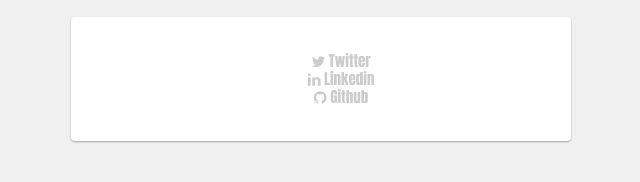
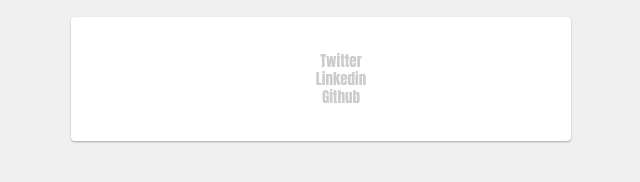
Before and after one commit to jcllobet/StriveSchool, a plain HTML site: page index.html in a window 1280 px wide. Shown: the part 370-552 px from the top of the page, 319-959 px from the left. Drawn offline with Linux system fonts and the light colour scheme.

Commit message:
removing font awesome as it is not allowed ;)

```diff
--- a/index.html
+++ b/index.html
@@ -4,7 +4,6 @@
     <meta charset="utf-8">
     <title> Profile Page </title>
     <link href="https://fonts.googleapis.com/css?family=Open+Sans:400,300,700|Montserrat:400,700" rel="stylesheet">
-    <link href="https://maxcdn.bootstrapcdn.com/font-awesome/4.7.0/css/font-awesome.min.css" rel="stylesheet">
     <link rel="stylesheet" type="text/css" href="style.css">
   </head>
   <body>
```
